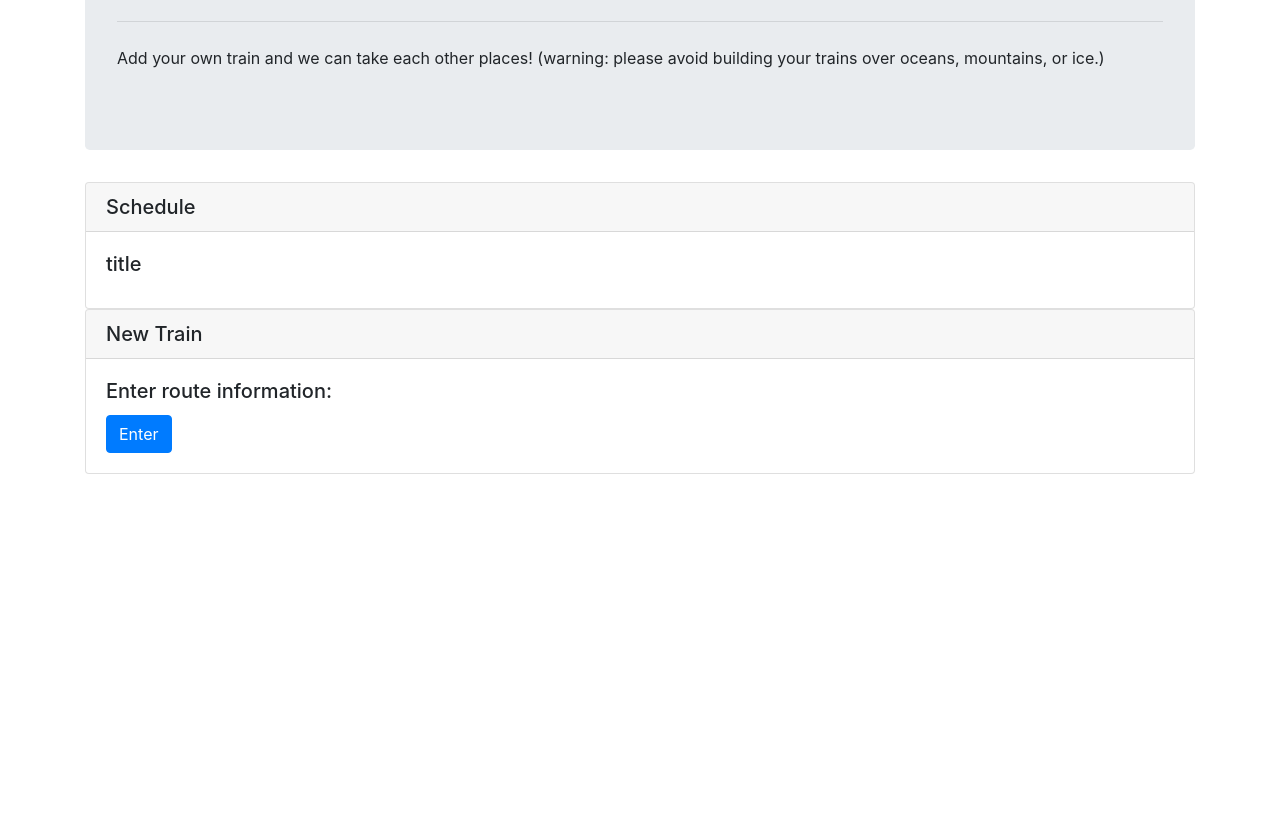
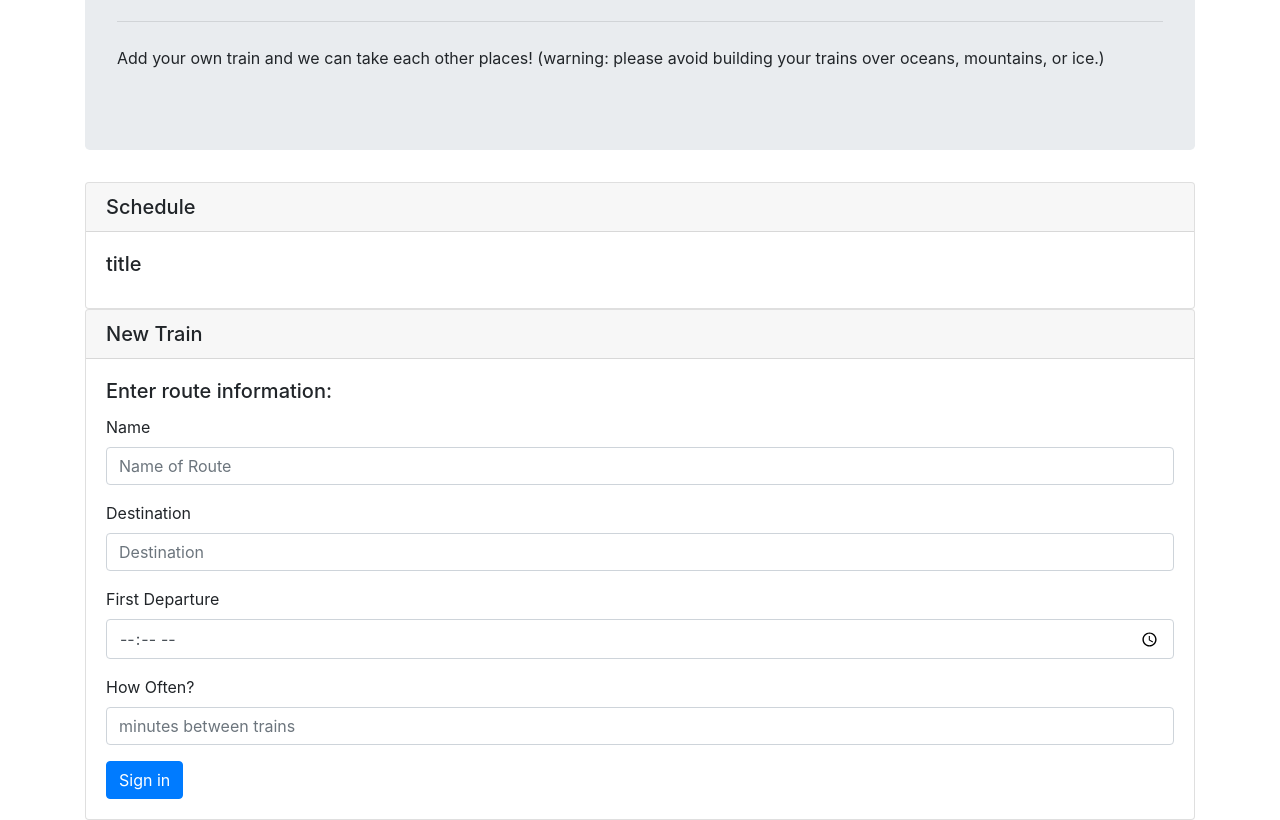
Before and after one commit to MelanieWest/train-schedule, a plain HTML site: page index.html in a window 1280 px wide. Shown: the part 172-992 px from the top of the page. Before the commit the page ends 800 px from the top, so only its background shows below. Drawn offline with nearby package versions, Linux system fonts and the light colour scheme.

Commit message:
setting up form in html.  No links or functionality yet

```diff
--- a/index.html
+++ b/index.html
@@ -29,7 +29,31 @@
               <div class="card-body">
                 <h5 class="card-title">Enter route information:</h5>
 
-                <button onclick="btnAdd()" class="btn btn-primary">Enter</button>
+
+                <form>
+
+                      <div class="form-group">
+                        <label for="routeName">Name</label>
+                        <input type="text" class="form-control" id="routeName" placeholder="Name of Route">
+                      </div>
+
+
+                    <div class="form-group">
+                      <label for="dest">Destination</label>
+                      <input type="text" class="form-control" id="dest" placeholder="Destination">
+                    </div>
+                    <div class="form-group">
+                      <label for="departureTime">First Departure</label>
+                      <input type="time" class="form-control" id="departureTime" placeholder="HH:MM:SS">
+                    </div>
+                    <div class="form-group">
+                        <label for="frequency">How Often?</label>
+                        <input type="number" class="form-control" id="freq" placeholder="minutes between trains">
+                    </div>
+
+                    <button type="submit" class="btn btn-primary">Sign in</button>
+                  </form>
+
               </div>
             </div>
 
```
